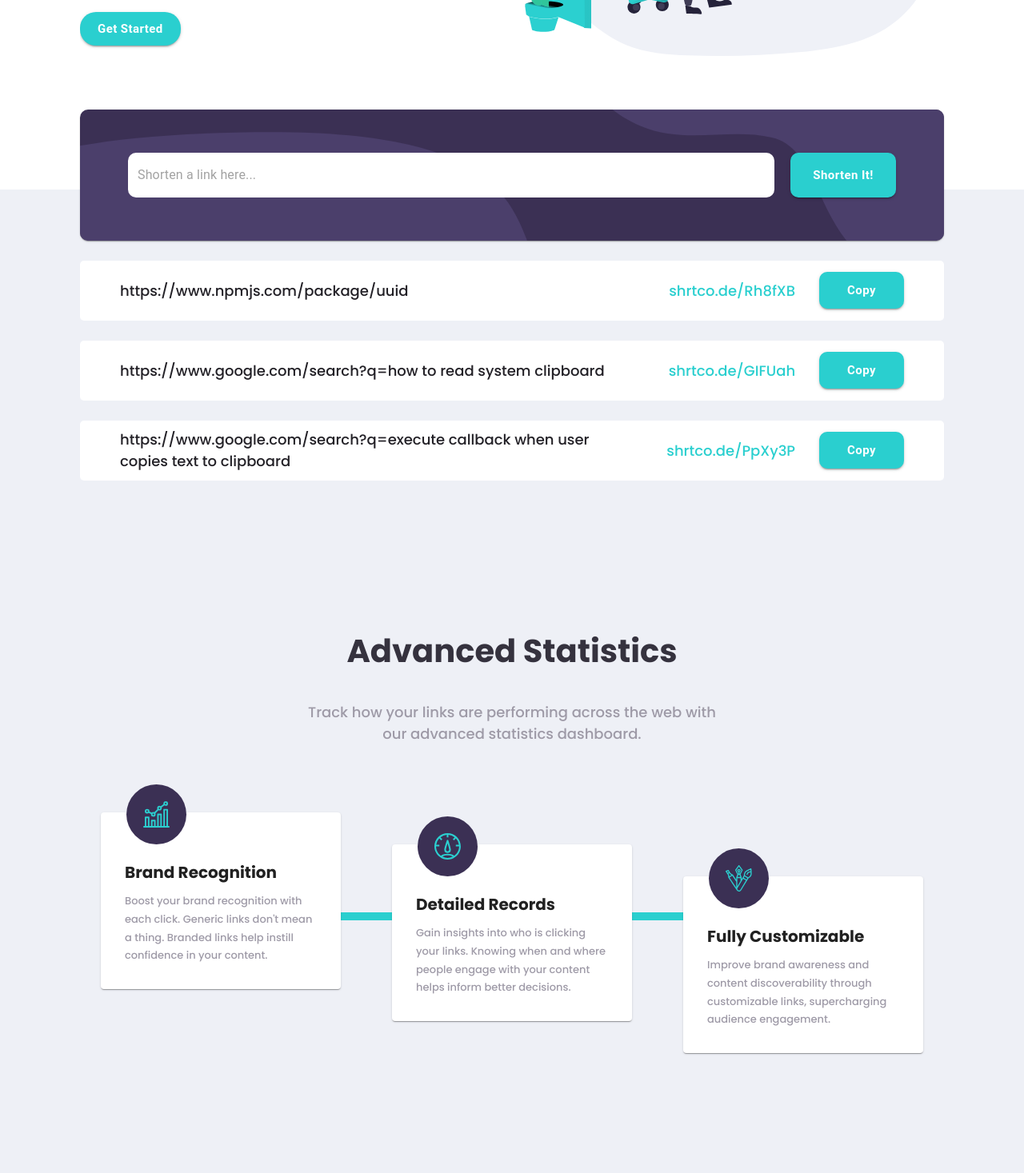
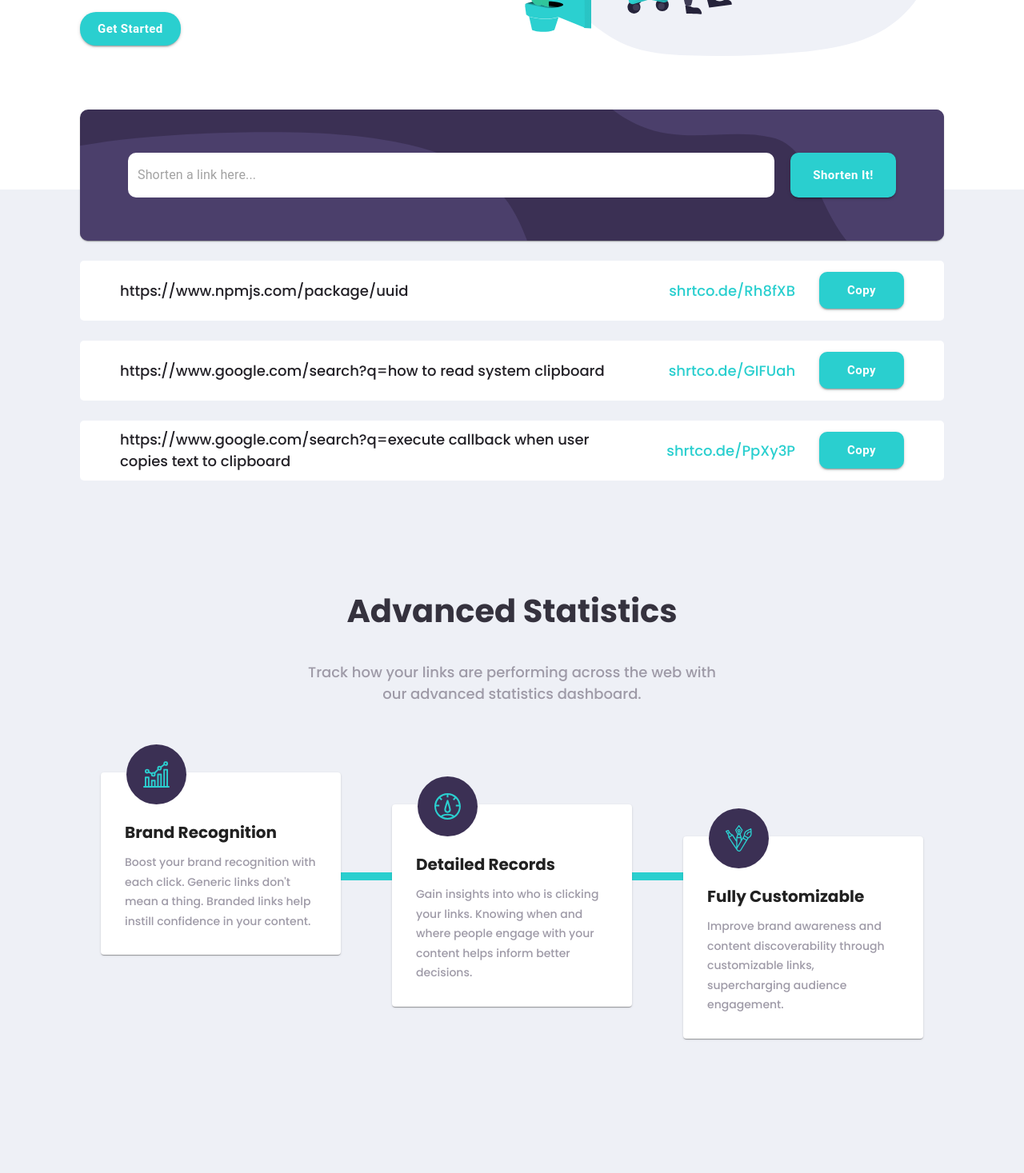
Before and after one commit to makardjian/swim-assignment, a React (Create React App) app: page / in a window 1280 px wide. Shown: the part 460-1927 px from the top of the page at 80% size. Built offline with nearby package versions, Linux system fonts and the light colour scheme.

Commit message:
add overflow-x: hidden to index.css and clean up padding and margins

```diff
--- a/public/index.html
+++ b/public/index.html
@@ -10,37 +10,14 @@
       content="Web site created using create-react-app"
     />
     <link rel="apple-touch-icon" href="%PUBLIC_URL%/logo192.png" />
-    <!--
-      manifest.json provides metadata used when your web app is installed on a
-      user's mobile device or desktop. See https://developers.google.com/web/fundamentals/web-app-manifest/
-    -->
     <link rel="manifest" href="%PUBLIC_URL%/manifest.json" />
-    <!--
-      Notice the use of %PUBLIC_URL% in the tags above.
-      It will be replaced with the URL of the `public` folder during the build.
-      Only files inside the `public` folder can be referenced from the HTML.
-
-      Unlike "/favicon.ico" or "favicon.ico", "%PUBLIC_URL%/favicon.ico" will
-      work correctly both with client-side routing and a non-root public URL.
-      Learn how to configure a non-root public URL by running `npm run build`.
-    -->
     <link rel="preconnect" href="https://fonts.googleapis.com">
     <link rel="preconnect" href="https://fonts.gstatic.com" crossorigin>
     <link href="https://fonts.googleapis.com/css2?family=Poppins:wght@300;500;700&display=swap" rel="stylesheet">
-    <title>React App</title>
+    <title>Shortly URL Shortener App</title>
   </head>
   <body>
     <noscript>You need to enable JavaScript to run this app.</noscript>
     <div id="root"></div>
-    <!--
-      This HTML file is a template.
-      If you open it directly in the browser, you will see an empty page.
-
-      You can add webfonts, meta tags, or analytics to this file.
-      The build step will place the bundled scripts into the <body> tag.
-
-      To begin the development, run `npm start` or `yarn start`.
-      To create a production bundle, use `npm run build` or `yarn build`.
-    -->
   </body>
 </html>
--- a/src/App.styles.ts
+++ b/src/App.styles.ts
@@ -4,16 +4,16 @@ import type { ShortlyTheme } from './styles/Theme';
 const useStyles = makeStyles((theme: ShortlyTheme) =>
   createStyles({
     appRoot: {
-      backgroundColor: theme.colors.background['@solitude'],
-      zIndex: 1,
+      display: 'flex',
+      flexDirection: 'column',
       minHeight: '100vh',
+      width: '100%',
     },
     linkShortenerAndLinksContainer: {
       display: 'flex',
       flexDirection: 'column',
-      margin: '-100px auto 0px auto',
-      paddingTop: '0px',
-      padding: '0px 100px 150px 100px',
+      marginTop: '-100px',
+      padding: '0px 100px 100px 100px',
     },
   })
 );
--- a/src/App.tsx
+++ b/src/App.tsx
@@ -59,7 +59,7 @@ function ShortlyLinkShortenerApp() {
     <div className={classes.appRoot}>
       <Navigation />
       <LandingPageTop />
-      <div className={classes.linkShortenerAndLinksContainer}>
+      <section className={classes.linkShortenerAndLinksContainer}>
         <LinkShortener
           generateShortenedLink={generateShortenedLink}
           errorMessage={linkShortenerErrorMessage}
@@ -67,7 +67,7 @@ function ShortlyLinkShortenerApp() {
           linkCount={links.length}
         />
         <Links links={links} onCopyLink={onCopyLink} />
-      </div>
+      </section>
       <LandingPageBottom />
       <CallToActionBanner />
       <Footer />
--- a/src/components/CallToActionBanner/CallToActionBanner.tsx
+++ b/src/components/CallToActionBanner/CallToActionBanner.tsx
@@ -40,6 +40,7 @@ const CallToActionBanner = () => {
         position: 'relative',
         borderRadius: '0px',
         height: '300px',
+        width: '100%',
       }}
     >
       <CardMedia
--- a/src/components/LandingPageBottom/FeatureCard/FeatureCard.styles.ts
+++ b/src/components/LandingPageBottom/FeatureCard/FeatureCard.styles.ts
@@ -34,7 +34,7 @@ const useStyles = makeStyles((theme: ShortlyTheme) => {
     },
     description: {
       color: colors.neutral['@grayishViolet'],
-      fontSize: '13px',
+      fontSize: '14px',
       lineHeight: '1.75',
     },
   });
--- a/src/components/LandingPageBottom/LandingPageBottom.styles.ts
+++ b/src/components/LandingPageBottom/LandingPageBottom.styles.ts
@@ -10,7 +10,9 @@ const useStyles = makeStyles((theme: ShortlyTheme) => {
       justifyContent: 'center',
       alignItems: 'center',
       margin: '0px auto',
-      paddingBottom: '20px',
+      padding: '0px 100px 20px',
+      maxWidth: '1440px',
+      minWidth: '700px',
     },
     header: {
       fontSize: typography.fontSizes.large,
@@ -31,7 +33,6 @@ const useStyles = makeStyles((theme: ShortlyTheme) => {
       marginTop: '50px',
       gap: '64px',
       width: 'fit-content',
-      zIndex: 2,
     },
     horizontalColorBar: {
       position: 'absolute',
--- a/src/components/LandingPageBottom/LandingPageBottom.tsx
+++ b/src/components/LandingPageBottom/LandingPageBottom.tsx
@@ -11,21 +11,16 @@ import type { Feature } from './FeatureCard/FeatureCard.types';
 const LandingPageBottom = () => {
   const styles = useStyles();
   return (
-    <section>
-      <div className={styles.container}>
+    <section className={styles.container}>
       <h2 className={styles.header}>{ADVANCED_STATISTICS_HEADER}</h2>
       <p className={styles.subheader}>{ADVANCED_STATISTICS_DESCRIPTION}</p>
       <div className={styles.featuresContainer}>
         {FEATURES.map((feature: Feature, index: number) => {
           return (
-              <FeatureCard
-                feature={feature}
-                key={`${feature?.title}-${index}`}
-              />
+            <FeatureCard feature={feature} key={`${feature?.title}-${index}`} />
           );
         })}
         <div className={styles.horizontalColorBar}></div>
-        </div>
       </div>
     </section>
   );
--- a/src/components/LandingPageTop/LandingPageTop.styles.ts
+++ b/src/components/LandingPageTop/LandingPageTop.styles.ts
@@ -13,7 +13,6 @@ const useStyles = makeStyles((theme: ShortlyTheme) =>
       margin: '0px auto',
       maxWidth: '1440px',
       minWidth: '700px',
-      overflow: 'hidden',
     },
     textAndButtonContainer: {
       width: '50%',
@@ -21,7 +20,7 @@ const useStyles = makeStyles((theme: ShortlyTheme) =>
     mainHeaderText: {
       fontSize: theme.typography.fontSizes.extraLarge,
       fontWeight: theme.typography.fontWeight.bold,
-      letterSpacing: '-3px',
+      letterSpacing: '-2px',
       color: theme.colors.neutral['@veryDarkBlue'],
     },
     subHeaderTextContainer: {
@@ -39,7 +38,6 @@ const useStyles = makeStyles((theme: ShortlyTheme) =>
     image: {
       maxWidth: '100%',
       maxHeight: '100%',
-      objectFit: 'contain',
     },
   })
 );
--- a/src/components/Navigation/Navigation.tsx
+++ b/src/components/Navigation/Navigation.tsx
@@ -12,6 +12,7 @@ import Colors from '../../styles/Colors';
 const useStyles = makeStyles({
   navRoot: {
     height: '100px',
+    padding: '0px 100px',
     backgroundColor: Colors.background['@white'],
   },
   navContent: {
@@ -20,7 +21,7 @@ const useStyles = makeStyles({
     maxWidth: '1440px',
     minWidth: '700px',
     margin: '0px auto',
-    padding: '40px 100px 0px',
+    padding: '40px 0px',
   },
   navSection: {
     display: 'flex',
--- a/src/index.css
+++ b/src/index.css
@@ -1,5 +1,10 @@
+html {
+  overflow-x: hidden;
+}
+
 body {
   margin: 0;
+  width: '100%';
   font-family: 'Poppins', 'Segoe UI', 'Roboto', 'Oxygen', 'Ubuntu', 'Cantarell',
     'Fira Sans', 'Droid Sans', 'Helvetica Neue', sans-serif;
   -webkit-font-smoothing: antialiased;
```
Lines whose indentation alone changed are shown as unchanged.
